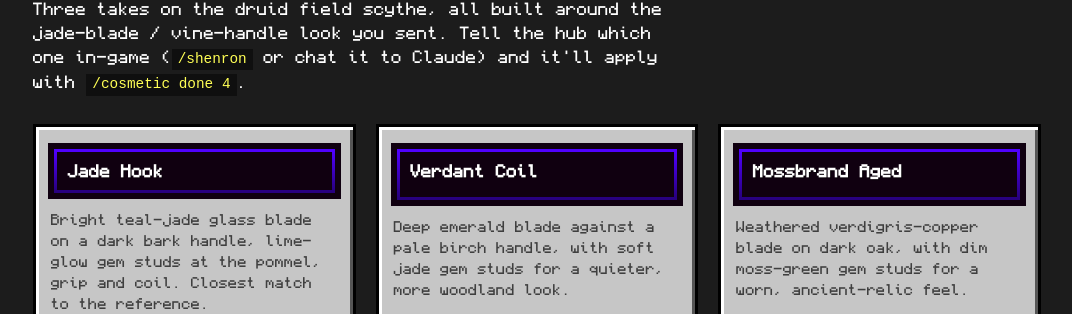
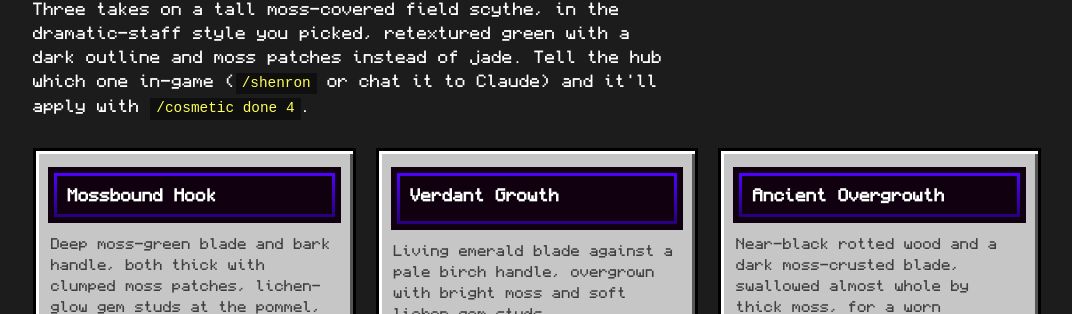
Before and after one commit to SirBepy/sirbepys-minecraft-server, a website: page site/preview/coffiebagsupreme_scythe/index.html in a window 1280 px wide. Shown: the part 102-416 px from the top of the page, without its empty margins (103-1175 px from the left). Drawn offline with Linux system fonts and the light colour scheme.

Commit message:
DATA: swap scythe preview page to the moss-banded variants (token #4, CoffiebagSupreme)

```diff
--- a/site/preview/coffiebagsupreme_scythe/index.html
+++ b/site/preview/coffiebagsupreme_scythe/index.html
@@ -50,35 +50,36 @@
   <main class="preview-wrap">
     <p><a href="../">&larr; Back</a></p>
     <h1 class="mc-text">CoffiebagSupreme's scythe &mdash; pick one</h1>
-    <p class="lede">Three takes on the druid field scythe, all built around the jade-blade /
-      vine-handle look you sent. Tell the hub which one in-game (<code class="kbd">/shenron</code>
-      or chat it to Claude) and it'll apply with <code class="kbd">/cosmetic done 4</code>.</p>
+    <p class="lede">Three takes on a tall moss-covered field scythe, in the dramatic-staff style
+      you picked, retextured green with a dark outline and moss patches instead of jade. Tell the
+      hub which one in-game (<code class="kbd">/shenron</code> or chat it to Claude) and it'll
+      apply with <code class="kbd">/cosmetic done 4</code>.</p>
     <div class="preview-grid">
       <article class="variant-card gui-panel">
-        <div class="tooltip"><span class="tooltip__title mc-text">Jade Hook</span></div>
-        <p class="variant-desc">Bright teal-jade glass blade on a dark bark handle, lime-glow gem
-          studs at the pommel, grip and coil. Closest match to the reference.</p>
+        <div class="tooltip"><span class="tooltip__title mc-text">Mossbound Hook</span></div>
+        <p class="variant-desc">Deep moss-green blade and bark handle, both thick with clumped
+          moss patches, lichen-glow gem studs at the pommel, grip and coil.</p>
         <div class="variant-shots">
-          <figure><img src="jade_scythe_1_hotbar.png" alt="Jade Hook hotbar/inventory icon render"><figcaption>Icon</figcaption></figure>
-          <figure><img src="jade_scythe_1_held.png" alt="Jade Hook held in-hand render"><figcaption>Held</figcaption></figure>
+          <figure><img src="jade_scythe_1_hotbar.png" alt="Mossbound Hook hotbar/inventory icon render"><figcaption>Icon</figcaption></figure>
+          <figure><img src="jade_scythe_1_held.png" alt="Mossbound Hook held in-hand render"><figcaption>Held</figcaption></figure>
         </div>
       </article>
       <article class="variant-card gui-panel">
-        <div class="tooltip"><span class="tooltip__title mc-text">Verdant Coil</span></div>
-        <p class="variant-desc">Deep emerald blade against a pale birch handle, with soft jade gem
-          studs for a quieter, more woodland look.</p>
+        <div class="tooltip"><span class="tooltip__title mc-text">Verdant Growth</span></div>
+        <p class="variant-desc">Living emerald blade against a pale birch handle, overgrown with
+          bright moss and soft lichen gem studs.</p>
         <div class="variant-shots">
-          <figure><img src="jade_scythe_2_hotbar.png" alt="Verdant Coil hotbar/inventory icon render"><figcaption>Icon</figcaption></figure>
-          <figure><img src="jade_scythe_2_held.png" alt="Verdant Coil held in-hand render"><figcaption>Held</figcaption></figure>
+          <figure><img src="jade_scythe_2_hotbar.png" alt="Verdant Growth hotbar/inventory icon render"><figcaption>Icon</figcaption></figure>
+          <figure><img src="jade_scythe_2_held.png" alt="Verdant Growth held in-hand render"><figcaption>Held</figcaption></figure>
         </div>
       </article>
       <article class="variant-card gui-panel">
-        <div class="tooltip"><span class="tooltip__title mc-text">Mossbrand Aged</span></div>
-        <p class="variant-desc">Weathered verdigris-copper blade on dark oak, with dim moss-green
-          gem studs for a worn, ancient-relic feel.</p>
+        <div class="tooltip"><span class="tooltip__title mc-text">Ancient Overgrowth</span></div>
+        <p class="variant-desc">Near-black rotted wood and a dark moss-crusted blade, swallowed
+          almost whole by thick moss, for a worn ancient-relic feel.</p>
         <div class="variant-shots">
-          <figure><img src="jade_scythe_3_hotbar.png" alt="Mossbrand Aged hotbar/inventory icon render"><figcaption>Icon</figcaption></figure>
-          <figure><img src="jade_scythe_3_held.png" alt="Mossbrand Aged held in-hand render"><figcaption>Held</figcaption></figure>
+          <figure><img src="jade_scythe_3_hotbar.png" alt="Ancient Overgrowth hotbar/inventory icon render"><figcaption>Icon</figcaption></figure>
+          <figure><img src="jade_scythe_3_held.png" alt="Ancient Overgrowth held in-hand render"><figcaption>Held</figcaption></figure>
         </div>
       </article>
     </div>
```
Also changed, not shown: site/preview/coffiebagsupreme_scythe/jade_scythe_1_held.png, site/preview/coffiebagsupreme_scythe/jade_scythe_1_hotbar.png, site/preview/coffiebagsupreme_scythe/jade_scythe_2_held.png, site/preview/coffiebagsupreme_scythe/jade_scythe_2_hotbar.png, site/preview/coffiebagsupreme_scythe/jade_scythe_3_held.png, site/preview/coffiebagsupreme_scythe/jade_scythe_3_hotbar.png.
